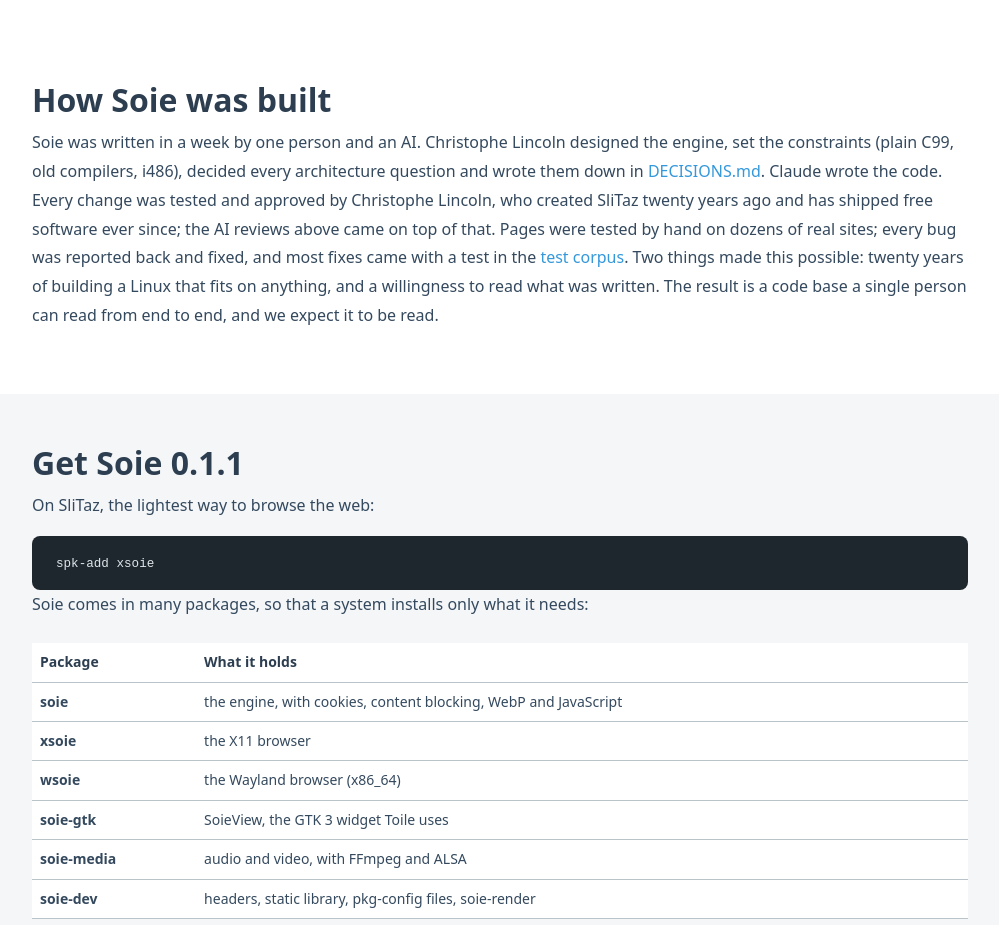
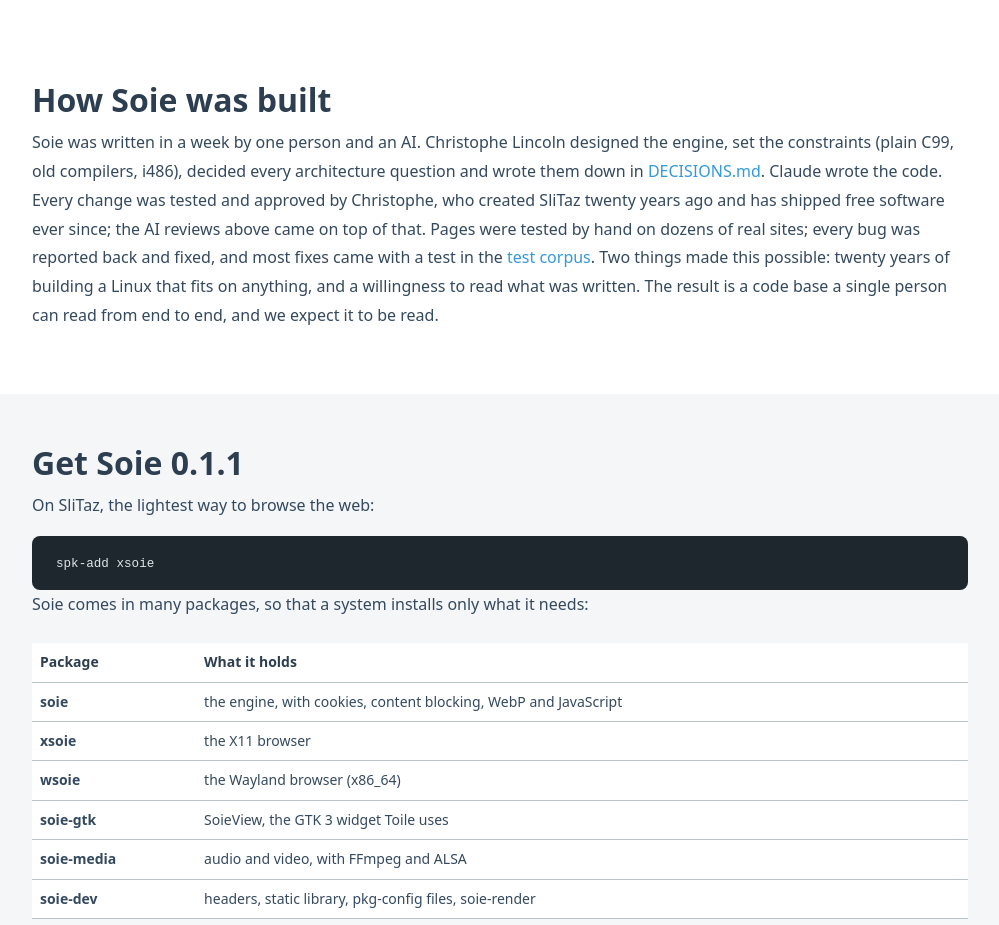
Before and after one commit to pankso/soie, a plain HTML site: page website/index.html in a window 1280 px wide. Shown: the part 5420-6345 px from the top of the page, without its empty margins (140-1139 px from the left). Drawn offline with Linux system fonts and the light colour scheme.

Commit message:
Website: the full name once in how Soie was built

```diff
--- a/website/index.html
+++ b/website/index.html
@@ -298,7 +298,7 @@
 		them down in
 		<a href="https://hg.slitaz.org/soie/file/tip/doc/DECISIONS.md">DECISIONS.md</a>.
 		Claude wrote the code. Every change was tested and approved by
-		Christophe Lincoln, who created SliTaz twenty years ago and has
+		Christophe, who created SliTaz twenty years ago and has
 		shipped free software ever since; the AI reviews above came on
 		top of that. Pages were tested by hand on dozens of real sites;
 		every bug was reported back and fixed, and most fixes came with a
```
